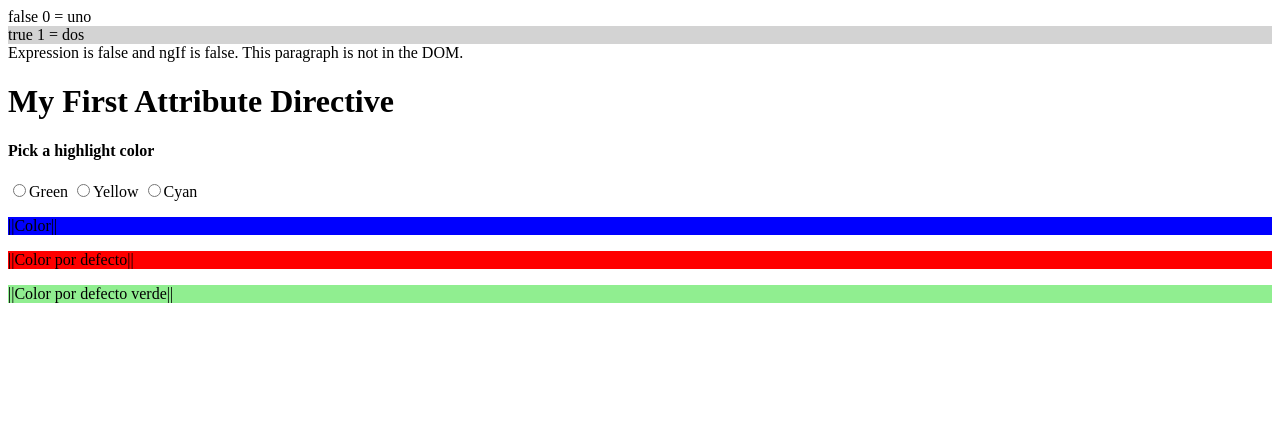
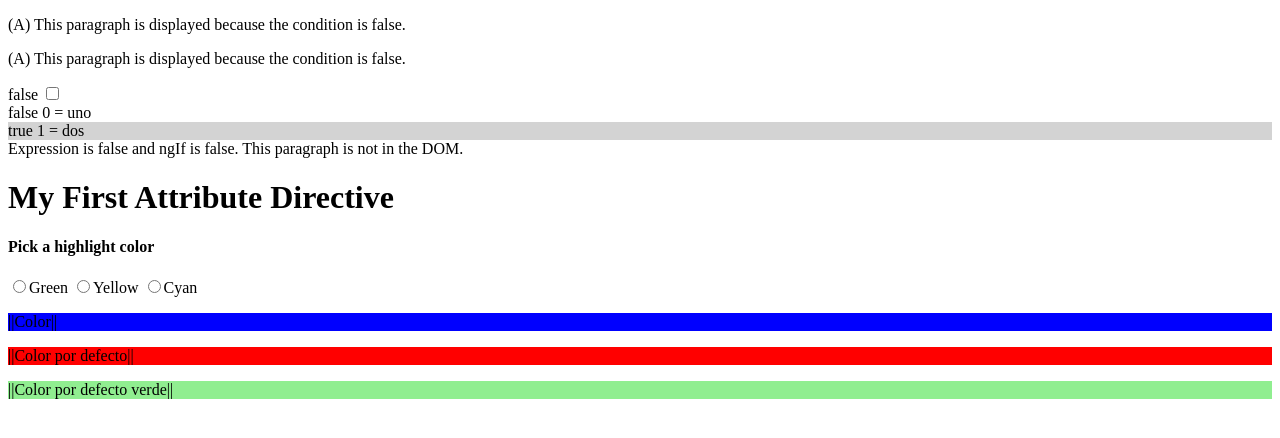
Before and after one commit to javierlete/angular-ejemplos, an Angular app: page / in a window 1280 px wide. Shown: the top 438 px of the page. Built offline with nearby package versions, Linux system fonts and the light colour scheme.

Commit message:
Directiva appUnless

```diff
--- a/src/app/app.component.html
+++ b/src/app/app.component.html
@@ -1,3 +1,15 @@
+<p *appUnless="estado">
+    (A) This paragraph is displayed because the condition is false.
+</p>
+
+<p *appUnless="cb.checked">
+    (A) This paragraph is displayed because the condition is false.
+</p>
+
+{{cb.checked}}
+
+<input #cb type="checkbox" (change)="estado = !estado" />
+
 <div *ngFor="let hero of heroes; let i=index; let impar=odd; trackBy: trackById" [class.impar]="impar">
     {{impar}} {{i}} = {{hero.name}}
 </div>
--- a/src/app/app.component.ts
+++ b/src/app/app.component.ts
@@ -8,6 +8,8 @@ import { Component } from '@angular/core';
 export class AppComponent {
   color = 'blue';
 
+  estado = false;
+
   heroes = [ { name: 'uno' }, { name: 'dos' } ];
 
   setColor(color: string) {
--- a/src/app/app.module.ts
+++ b/src/app/app.module.ts
@@ -4,11 +4,13 @@ import { NgModule } from '@angular/core';
 import { AppRoutingModule } from './app-routing.module';
 import { AppComponent } from './app.component';
 import { HighlightDirective } from './highlight.directive';
+import { UnlessDirective } from './unless.directive';
 
 @NgModule({
   declarations: [
     AppComponent,
-    HighlightDirective
+    HighlightDirective,
+    UnlessDirective
   ],
   imports: [
     BrowserModule,
--- /dev/null
+++ b/src/app/unless.directive.ts
@@ -0,0 +1,24 @@
+import { Directive, TemplateRef, ViewContainerRef, Input } from '@angular/core';
+
+@Directive({
+  selector: '[appUnless]'
+})
+export class UnlessDirective {
+
+  constructor(
+    private templateRef: TemplateRef<any>,
+    private viewContainer: ViewContainerRef) { }
+
+    private hasView = false;
+
+    @Input() set appUnless(condition: boolean) {
+      if (!condition && !this.hasView) {
+        this.viewContainer.createEmbeddedView(this.templateRef);
+        this.hasView = true;
+      } else if (condition && this.hasView) {
+        this.viewContainer.clear();
+        this.hasView = false;
+      }
+    }
+
+}
```
Also changed, not shown: 1 other file (tests, documents, lock files or other folders).
